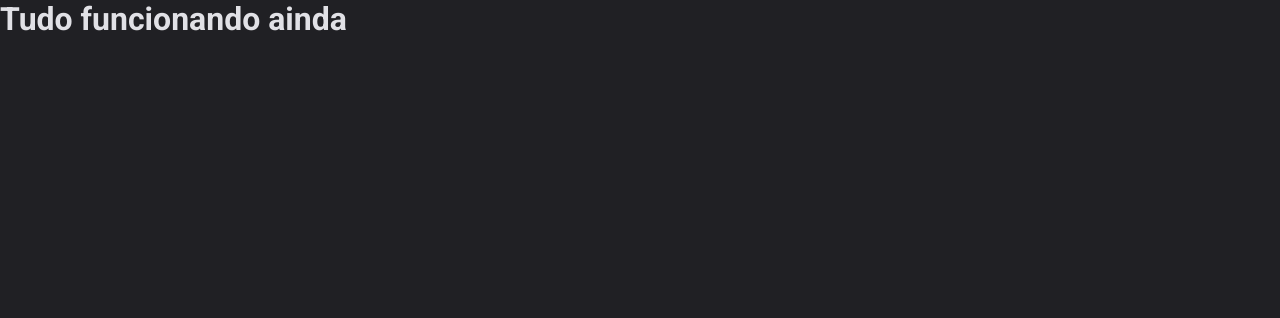
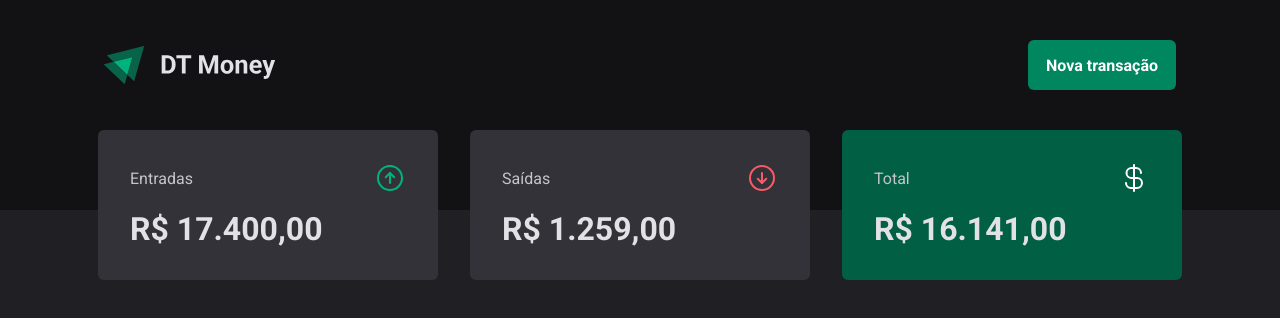
Before and after one commit to Wendhel06/DT-Money, a React (Vite) app: page / in a window 1280 px wide. Shown: the top 318 px of the page. Built offline with nearby package versions, Linux system fonts and the light colour scheme.

Commit message:
Creation and styling of transactions, header components

```diff
--- a/package.json
+++ b/package.json
@@ -10,6 +10,7 @@
     "preview": "vite preview"
   },
   "dependencies": {
+    "phosphor-react": "^1.4.1",
     "react": "^18.2.0",
     "react-dom": "^18.2.0",
     "styled-components": "^6.0.8"
--- a/src/App.tsx
+++ b/src/App.tsx
@@ -1,11 +1,12 @@
 import { ThemeProvider } from "styled-components";
 import { defaultTheme } from "./styles/themes/default";
 import { GlobalStyles } from "./styles/global";
+import { Transaction } from "./pages/Transactions";
 export function App() {
   return (
     <ThemeProvider theme={defaultTheme}>
       <GlobalStyles />
-      <h1>Tudo funcionando ainda</h1>
+      <Transaction />
     </ThemeProvider>
   );
 }
--- /dev/null
+++ b/src/components/Header/index.tsx
@@ -0,0 +1,13 @@
+import { HeaderContainer, HeaderContent, NewTransactionButton } from "./styles";
+import logoImg from "../../assets/logo.svg";
+
+export function Header() {
+  return (
+    <HeaderContainer>
+      <HeaderContent>
+        <img src={logoImg} alt="logo-do-site" />
+        <NewTransactionButton>Nova transação</NewTransactionButton>
+      </HeaderContent>
+    </HeaderContainer>
+  );
+}
--- /dev/null
+++ b/src/components/Header/styles.ts
@@ -0,0 +1,33 @@
+import styled from "styled-components";
+
+export const HeaderContainer = styled.header`
+  background: ${props => props.theme['gray-900']};
+  padding: 2.5rem 0 7.5rem;
+`
+
+export const HeaderContent = styled.div`
+  width: 100%;
+  max-width: 1120px;
+  margin: 0 auto;
+  padding: 0 1.5rem;
+
+  display: flex;
+  justify-content: space-between;
+  align-items: center;
+`
+
+export const NewTransactionButton = styled.button`
+  height: 50px;
+  border: 0px;
+  background: ${props => props.theme['green-500']};
+  color: ${props => props.theme['white']};
+  font-weight: bold;
+  padding: 0 1.125rem;
+  border-radius: 6px;
+  cursor: pointer;
+  transition: background-color 0.3s;
+
+  &:hover {
+    background: ${props => props.theme['green-700']};
+  }
+`
--- /dev/null
+++ b/src/components/Summary/index.tsx
@@ -0,0 +1,30 @@
+import { ArrowCircleUp, ArrowCircleDown, CurrencyDollar } from "phosphor-react";
+import { SummaryCard, SummaryContainer } from "./styles";
+
+export function Summary() {
+  return (
+    <SummaryContainer>
+      <SummaryCard>
+        <header>
+          <span>Entradas</span>
+          <ArrowCircleUp size={32} color="#00b37e" />
+        </header>
+        <strong>R$ 17.400,00</strong>
+      </SummaryCard>
+      <SummaryCard>
+        <header>
+          <span>Saídas</span>
+          <ArrowCircleDown size={32} color="#f75a68" />
+        </header>
+        <strong>R$ 1.259,00</strong>
+      </SummaryCard>
+      <SummaryCard variant="green">
+        <header>
+          <span>Total</span>
+          <CurrencyDollar size={32} color="#fff" />
+        </header>
+        <strong>R$ 16.141,00</strong>
+      </SummaryCard>
+    </SummaryContainer>
+  );
+}
--- /dev/null
+++ b/src/components/Summary/styles.ts
@@ -0,0 +1,42 @@
+import styled, {css} from "styled-components";
+
+export const SummaryContainer = styled.section`
+  width: 100%;
+  max-width: 1120px;
+  margin: 0 auto;
+  padding: 0 1.125rem;
+
+  display: grid;
+  grid-template-columns: repeat(3, 1fr);
+  gap: 2rem;
+
+  margin-top: -5rem;
+`
+
+interface SumaryCardProps {
+  variant?: 'green';
+}
+
+export const SummaryCard = styled.div<SumaryCardProps>`
+  background: ${props => props.theme['gray-600']};
+  border-radius: 6px;
+  padding: 2rem;
+
+
+  header {
+    display: flex;
+    align-items: center;
+    justify-content: space-between;
+    color: ${props => props.theme['gray-300']};
+  }
+
+  strong {
+    display: block;
+    margin-top: 1rem;
+    font-size: 2rem;
+  }
+
+  ${props => props.variant === 'green' && css `
+    background: ${props.theme['green-700']};
+  `}
+`
--- /dev/null
+++ b/src/pages/Transactions/index.tsx
@@ -0,0 +1,11 @@
+import { Header } from "../../components/Header";
+import { Summary } from "../../components/Summary";
+
+export function Transaction() {
+  return (
+    <div>
+      <Header />
+      <Summary />
+    </div>
+  );
+}
```
Also changed, not shown: src/assets/logo.svg (added), src/pages/Transactions/styles.ts (added), 1 other file (tests, documents, lock files or other folders).
